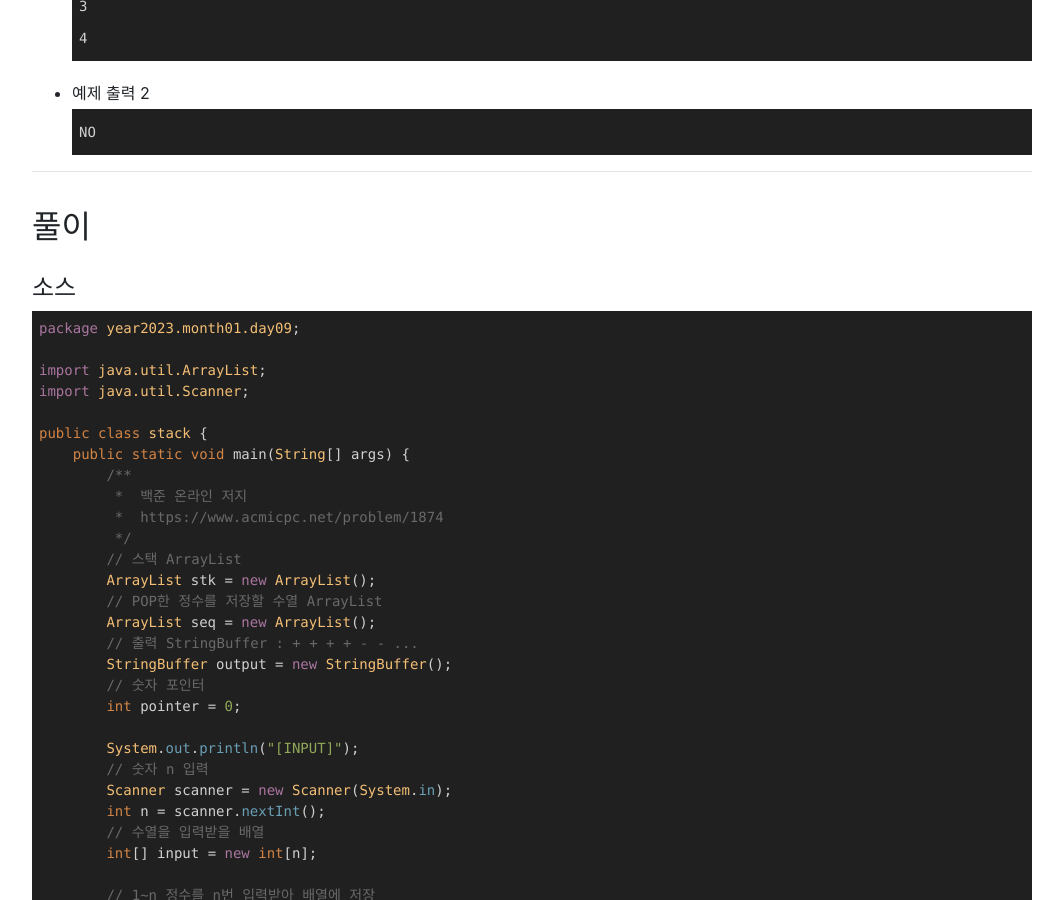
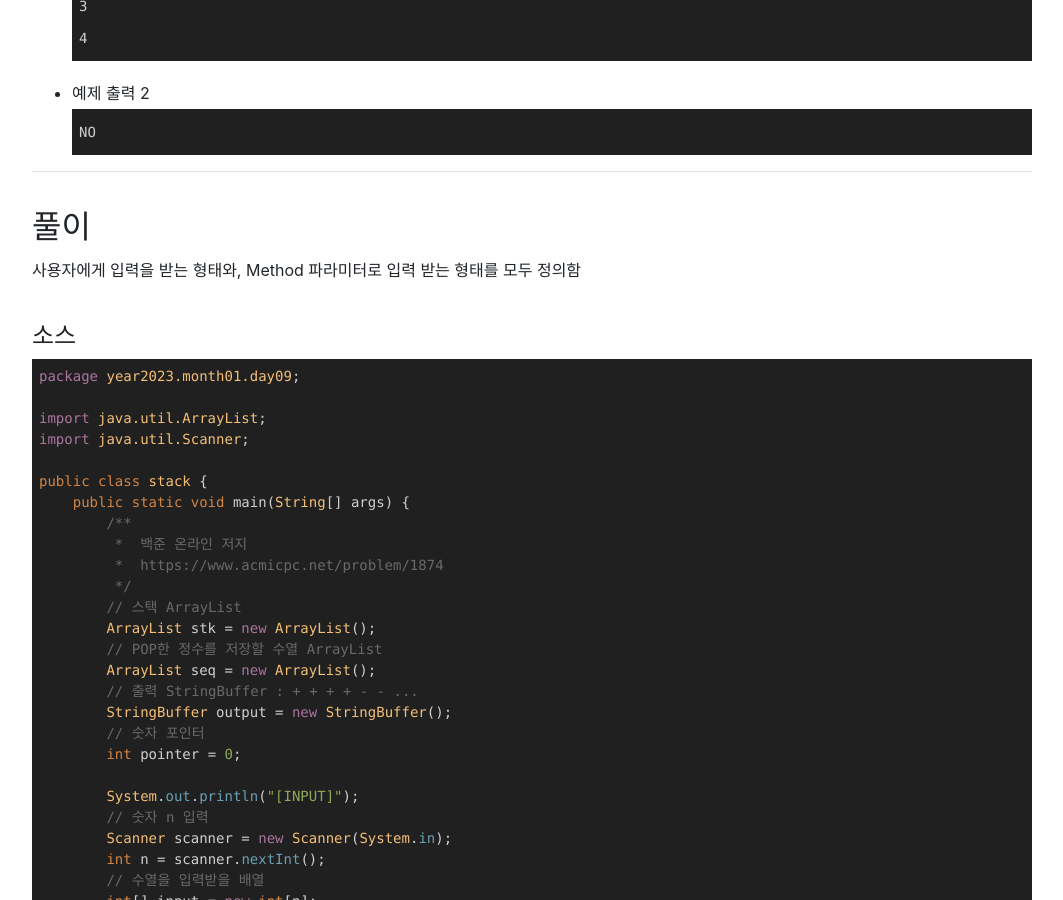
Before and after one commit to StdRunner/StdRunner.github.io, a Jekyll site: the page built from _posts/a2-algorithm-matters/2023-01-10-a1-stack-sequence.md, in a window 1280 px wide and 900 px high, scrolled down 2563 px. Shown: the whole window, without its empty margins (108-1171 px from the left). Built offline with Jekyll 4.4.1, drawn with Linux system fonts in a browser that asks for light colours; nearby versions of some CDN libraries; comment, search, counter and statistics services are not loaded.

Commit message:
- 알고리즘 문제 풀이 : 스택 수열 설명 추가

````diff
--- a/_posts/a2-algorithm-matters/2023-01-10-a1-stack-sequence.md
+++ b/_posts/a2-algorithm-matters/2023-01-10-a1-stack-sequence.md
@@ -83,6 +83,7 @@ NO
 - - -
 
 ## 풀이
+사용자에게 입력을 받는 형태와, Method 파라미터로 입력 받는 형태를 모두 정의함
 
 #### 소스
 ```java
````
